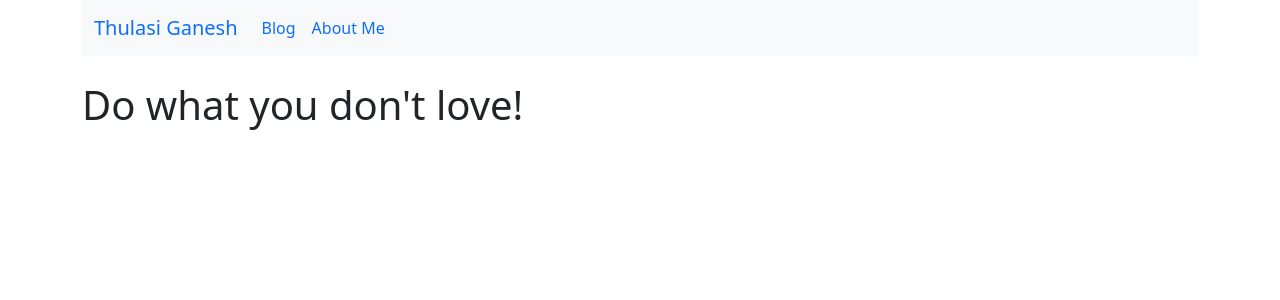
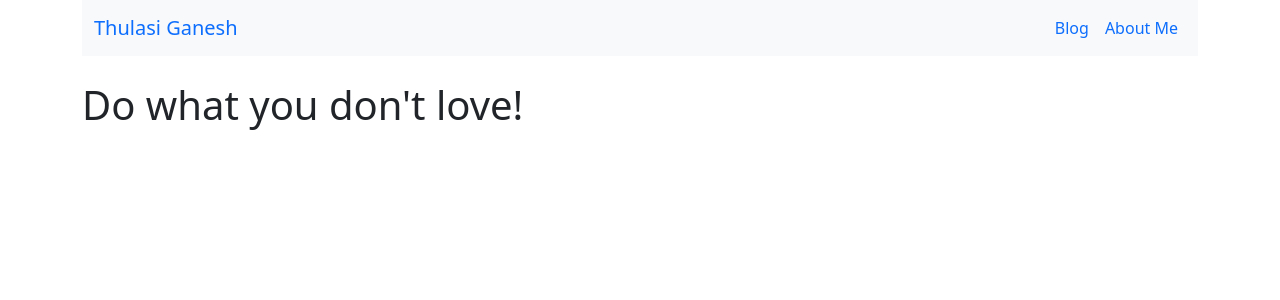
Before and after one commit to tganesh07/thulasi-ganesh.com, a React (Create React App) app: page / in a window 1280 px wide. Shown: the top 300 px of the page. Built offline with nearby package versions, Linux system fonts and the light colour scheme.

Commit message:
Adjust position of secondary links in NavBar

```diff
--- a/src/components/NavBar.jsx
+++ b/src/components/NavBar.jsx
@@ -19,7 +19,7 @@ const NavBar = () => {
                 >
                     <span className="navbar-toggler-icon"></span>
                 </button>
-                <div className="collapse navbar-collapse" id="navbarNavAltMarkup">
+                <div className="collapse navbar-collapse d-flex  flex-row-reverse" id="navbarNavAltMarkup">
                     <div className="navbar-nav">
                         <NavLink className="nav-link" to="/blog">
                             Blog
```
